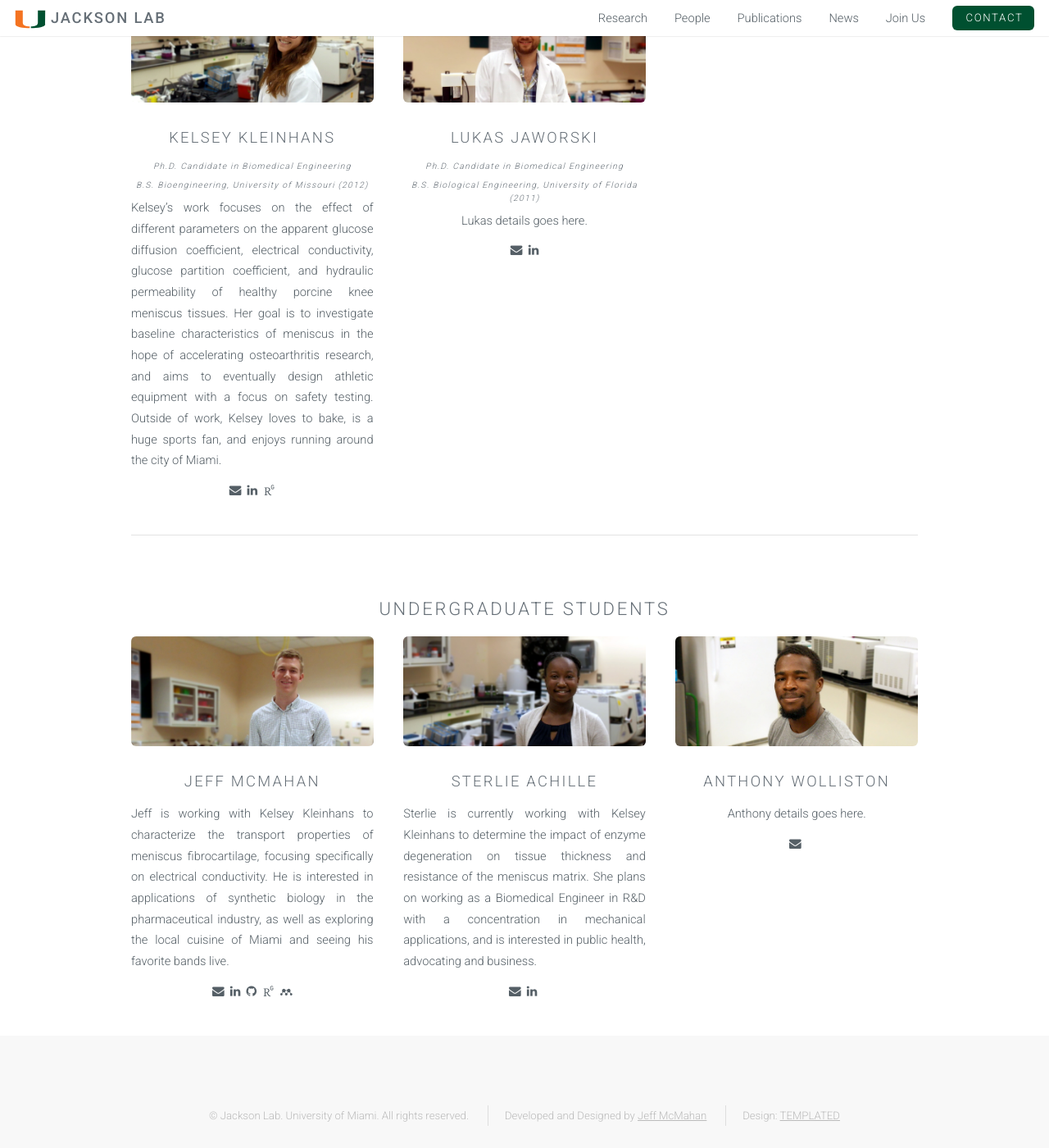
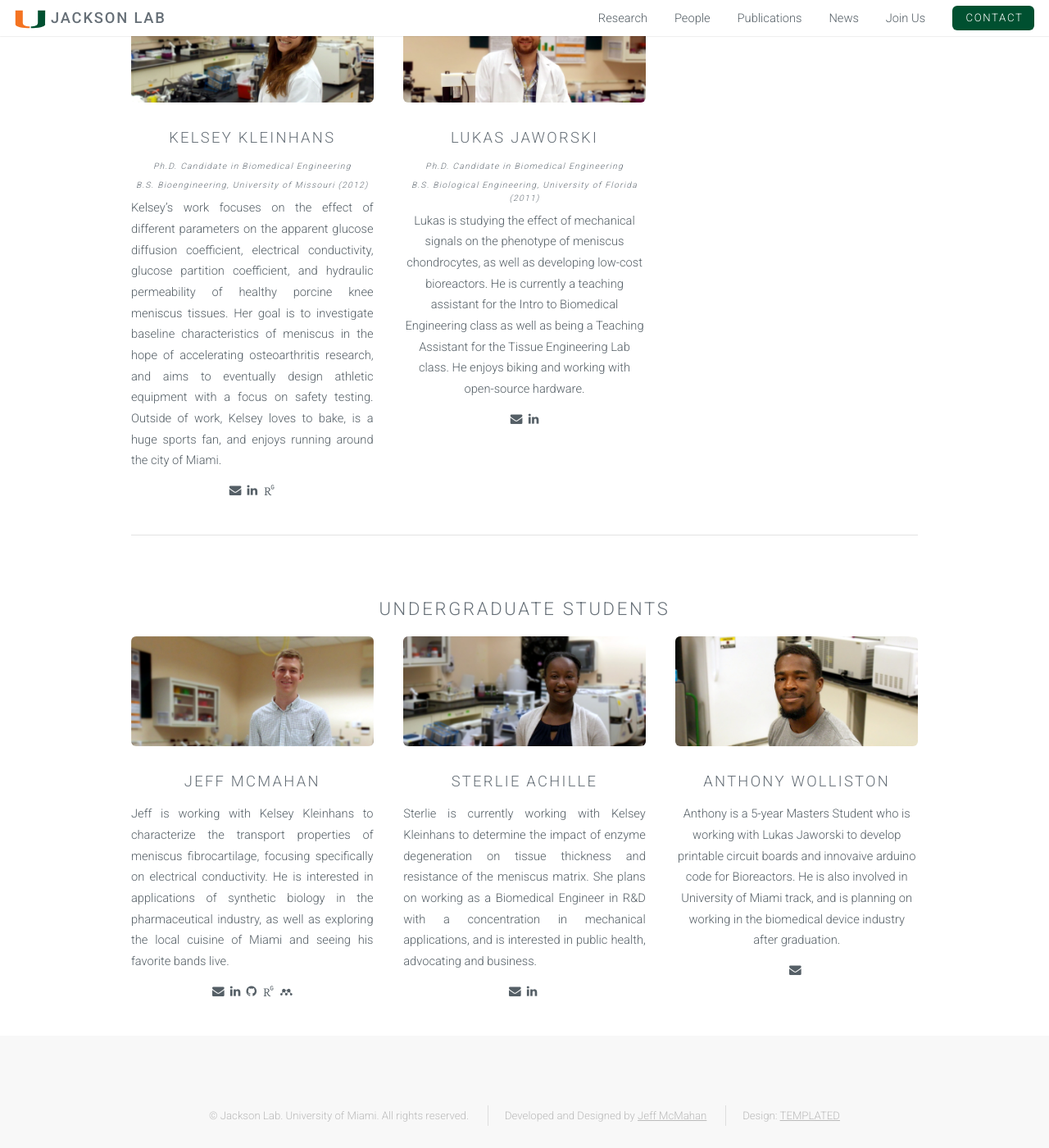
Before and after one commit to jbmcmahan/jacksonlab, a Jekyll site: the page built from people.html, in a window 1280 px wide and 1400 px high, scrolled down 1609 px. Shown: the whole window at 82% size. Built offline with Jekyll 4.4.1, drawn with Linux system fonts in a browser that asks for light colours; some web fonts are replaced.

Commit message:
added random detaisl

```diff
--- a/people.html
+++ b/people.html
@@ -104,7 +104,13 @@ layout: default
                     <h3>Lukas Jaworski</h3>
                     <h6>Ph.D. Candidate in Biomedical Engineering</h5>
                     <h6>B.S. Biological Engineering, University of Florida (2011)</h5>
-                    <p>Lukas details goes here.</p>
+                    <p>Lukas is studying the effect of mechanical signals
+                      on the phenotype of meniscus chondrocytes, as well as developing low-cost
+                      bioreactors. He is currently a teaching assistant for the Intro to Biomedical
+                      Engineering class as well as being a Teaching Assistant for the Tissue
+                      Engineering Lab class. He enjoys biking and working with open-source
+                      hardware.
+                    </p>
                     <p>
                         <a href="mailto:l.jaworski@umiami.edu" ><i class="fa fa-envelope"></i></a>&nbsp;
                         <a href="https://www.linkedin.com/in/lukas-jaworski-63144437" ><i class="fa fa-linkedin"></i></a>
@@ -176,7 +182,13 @@ layout: default
                     <img src="{{ site.baseurl }}/images/anthony.jpg" class="image fit" onload="imgLoaded(this)"/>
                   </div>
                     <h3>Anthony Wolliston</h3>
-                    <p>Anthony details goes here.</p>
+                    <p>
+                      Anthony is a 5-year Masters Student who is working with Lukas
+                      Jaworski to develop printable circuit boards and innovaive arduino
+                      code for Bioreactors. He is also involved in University of Miami
+                      track, and is planning on working in the biomedical device industry
+                      after graduation.
+                    </p>
                     <p>
                       <a href="mailto:a.wolliston@umiami.edu" ><i class="fa fa-envelope"></i></a>&nbsp;
                     </p>
```
